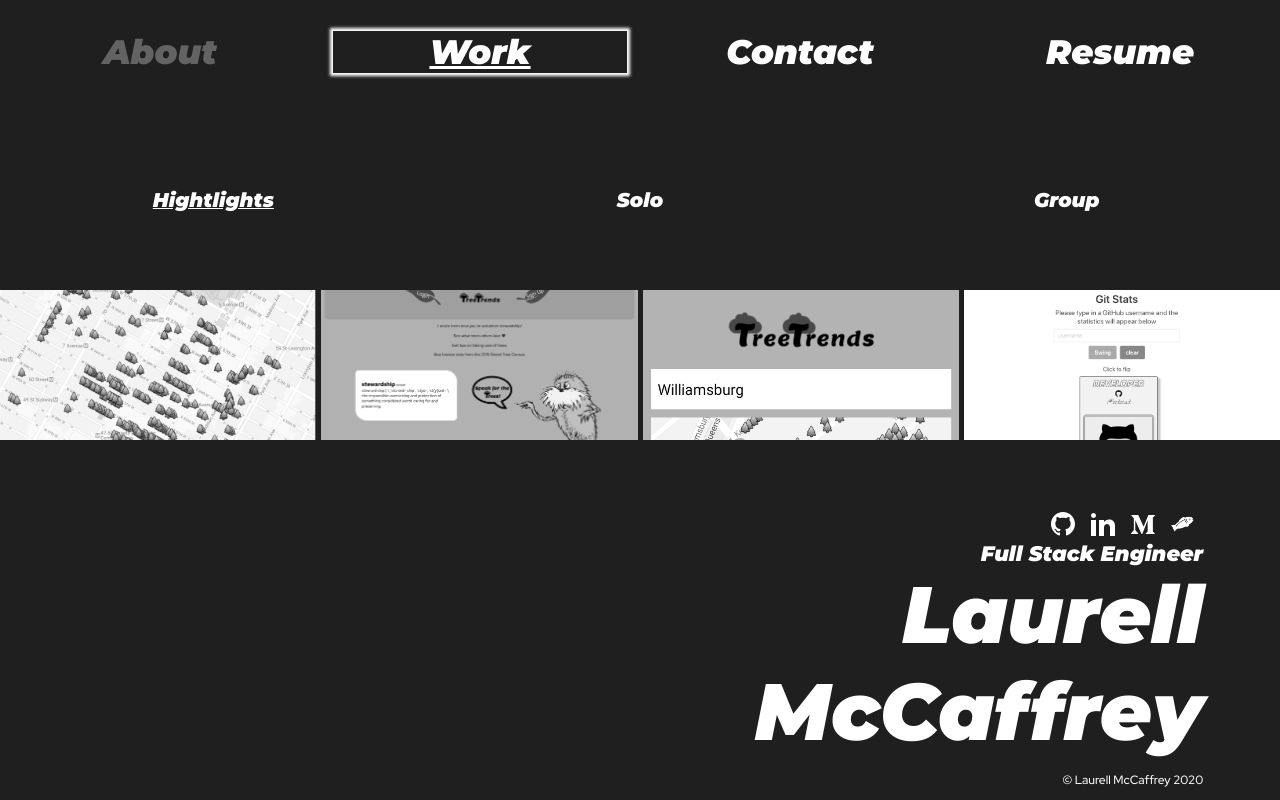
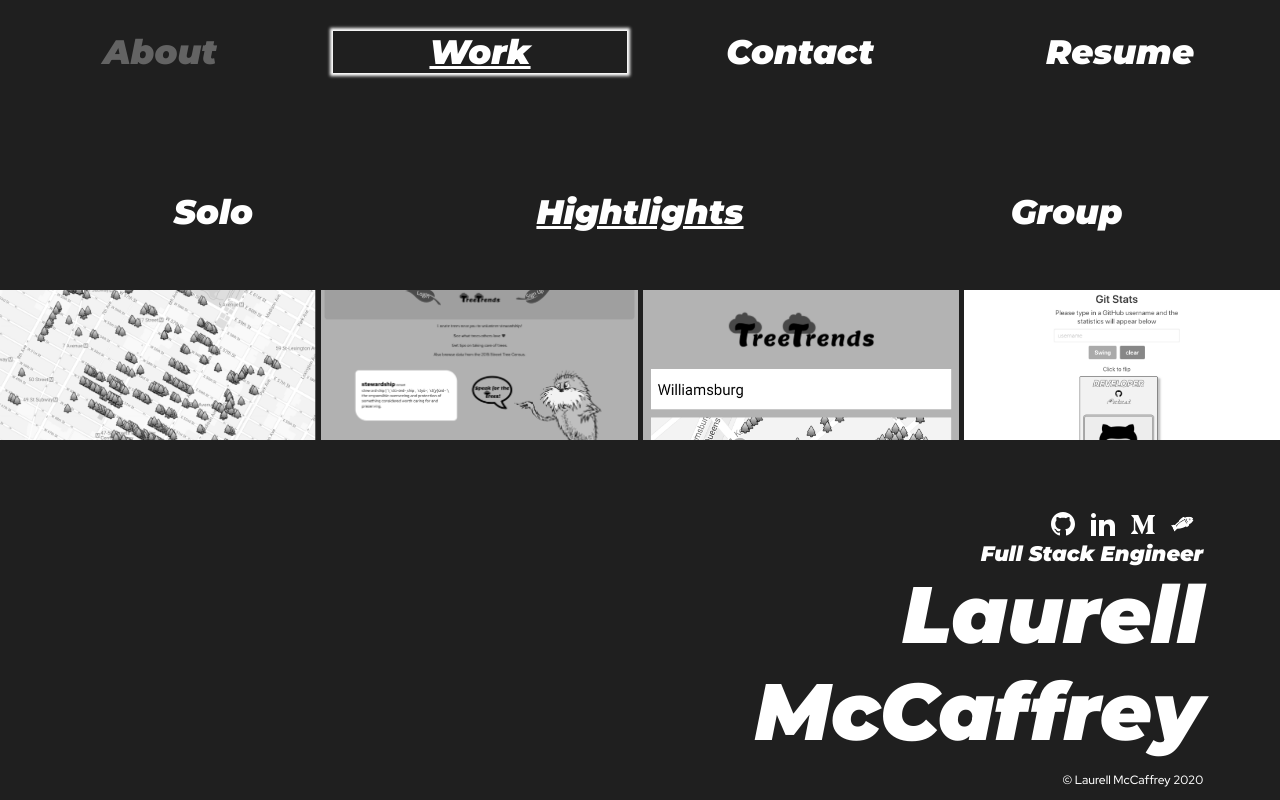
Before and after one commit to lgm527/me, a React (Create React App) app: page / in a window 1280 px wide. Both pictures are taken after a click on the element "Work". Built offline with nearby package versions, Linux system fonts and the light colour scheme.

Commit message:
work section headers larger and rearranged

```diff
--- a/src/Work.js
+++ b/src/Work.js
@@ -188,34 +188,34 @@ class Work extends React.Component {
           <header className='App-header work-section'>
           <div
           className='btn'
+          onClick={ () => {this.handleSection('solo')} }
+          tabIndex={0}
+          onKeyDown={ (event) => {this.handleKeyDown(event, 'solo')} }>
+          <h1
+          className='btn_content'
+          tabIndex={-1}>
+          {this.state.section === 'solo' ? <u>Solo</u> : 'Solo'}
+          </h1></div>
+          <div
+          className='btn'
           onClick={ () => {this.handleSection('highlights')} }
           tabIndex={0}
           onKeyDown={ (event) => {this.handleKeyDown(event, 'highlights')} }>
-          <h3
+          <h1
           className='btn_content'
           tabIndex={-1}>
           {this.state.section === 'highlights' ? <u>Hightlights</u> : 'Hightlights'}
-          </h3></div>
-          <div
-          className='btn'
-          onClick={ () => {this.handleSection('solo')} }
-          tabIndex={0}
-          onKeyDown={ (event) => {this.handleKeyDown(event, 'solo')} }>
-          <h3
-          className='btn_content'
-          tabIndex={-1}>
-          {this.state.section === 'solo' ? <u>Solo</u> : 'Solo'}
-          </h3></div>
+          </h1></div>
           <div
           className='btn'
           onClick={ () => {this.handleSection('group')} }
           tabIndex={0}
           onKeyDown={ (event) => {this.handleKeyDown(event, 'group')} }>
-          <h3
+          <h1
           className='btn_content'
           tabIndex={-1}>
           {this.state.section === 'group' ? <u>Group</u> : 'Group'}
-          </h3></div>
+          </h1></div>
           </header>
 
           {
```
